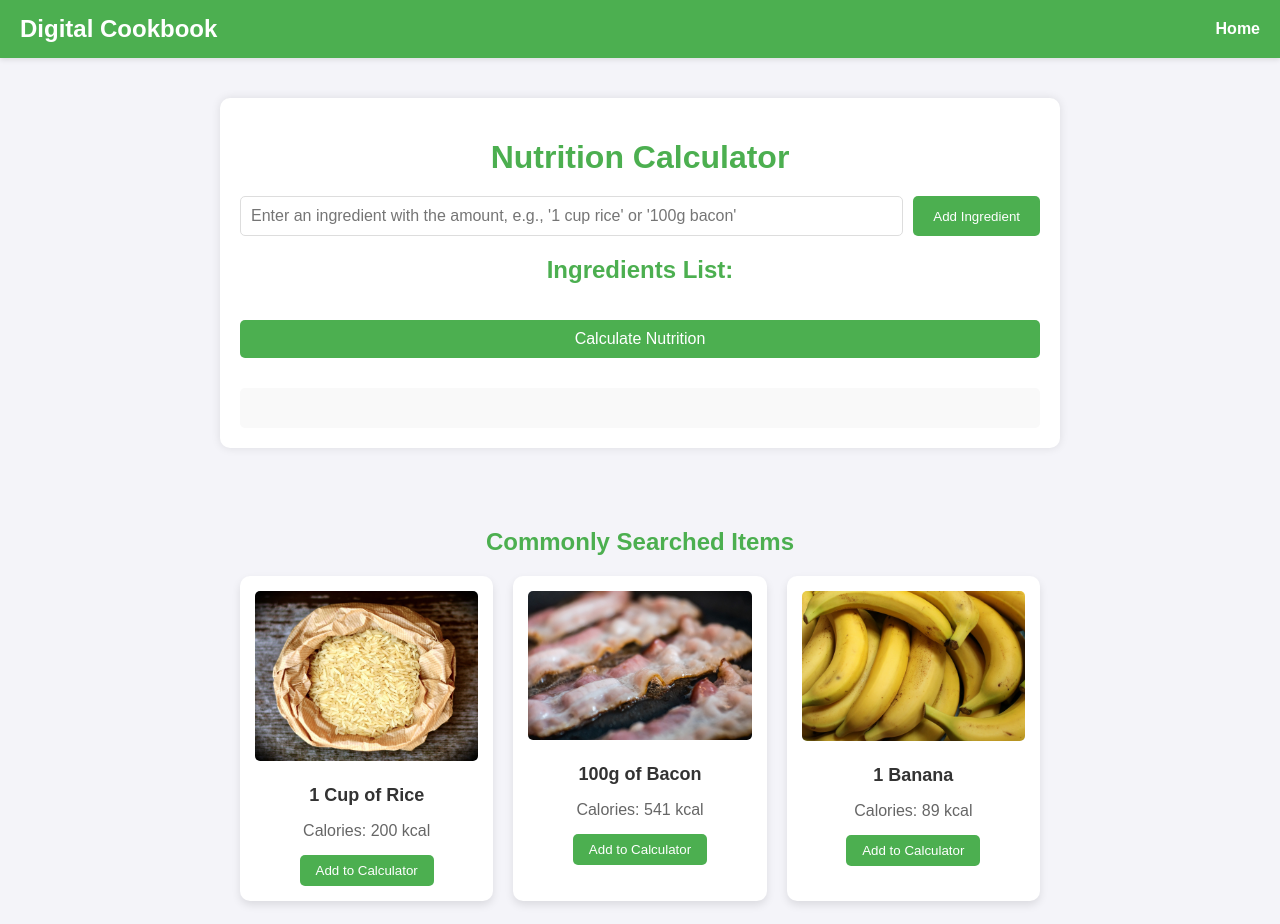
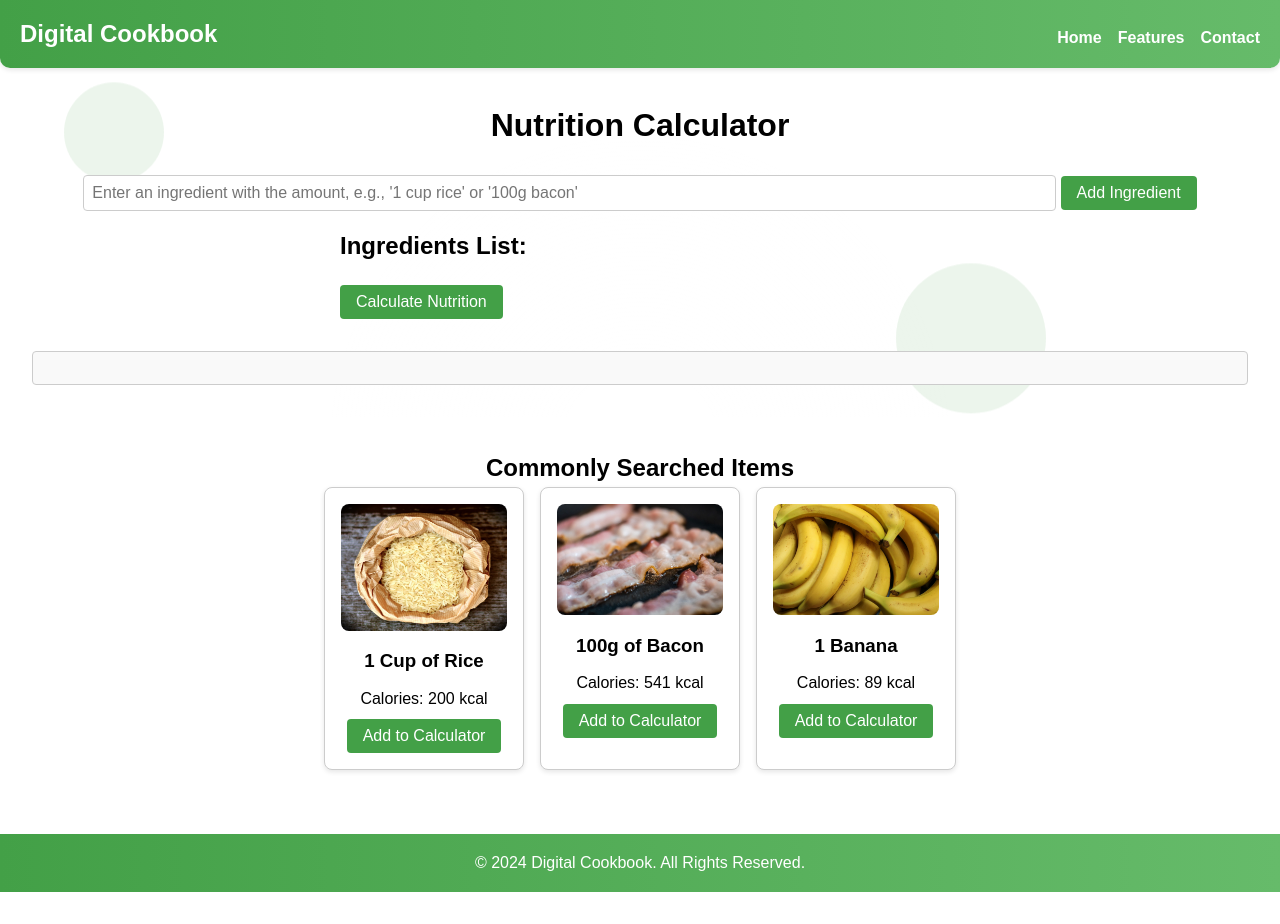
Before and after one commit to Sukh-Virk/DigitalCookBook, a website: page calculator.html in a window 1280 px wide. Shown: the top 924 px of the page. After the commit the page ends 892 px from the top, so only its background shows below. Drawn offline with Linux system fonts and the light colour scheme.

Commit message:
Added untracked files and updated project structure

```diff
--- a/calculator.css
+++ b/calculator.css
@@ -1,221 +1,233 @@
+/* General Reset */
+* {
+    margin: 0;
+    padding: 0;
+    box-sizing: border-box;
+}
 
-/* General Body and Layout Styles */
 body {
     font-family: Arial, sans-serif;
-    background-color: #f4f4f9;
-    color: #333;
-    margin: 0;
-    padding: 0;
+    line-height: 1.6;
+    position: relative;
+    background: white;
+    overflow-x: hidden;
 }
 
-/* Header Styling */
+/* Header Styles */
 .header {
     display: flex;
-    justify-content: space-between;
+    justify-content: space-between; /* Align logo to the left, navigation to the right */
     align-items: center;
-    background-color: #4CAF50;
+    background: linear-gradient(90deg, #43a047, #66bb6a); /* Green gradient */
     padding: 15px 20px;
-    color: #fff;
-    box-shadow: 0 2px 5px rgba(0, 0, 0, 0.1);
+    color: white;
+    box-shadow: 0 2px 5px rgba(0, 0, 0, 0.1); /* Subtle shadow */
+    border-radius: 0 0 10px 10px; /* Rounded bottom corners */
 }
 
-.logo {
-    font-size: 24px;
+.header .logo {
+    font-size: 1.5em;
     font-weight: bold;
-    color: #fff;
 }
 
 .navigation {
     list-style: none;
     display: flex;
-    gap: 20px;
-    margin: 0;
-    padding: 0;
+    justify-content: center;
+    gap: 1em;
+    margin-top: 0.5em;
 }
 
-.navigation li {
-    margin: 0;
-}
-
-.navigation a {
-    color: #fff;
+.navigation li a {
+    color: white;
     text-decoration: none;
-    font-size: 16px;
     font-weight: bold;
     transition: color 0.3s;
 }
 
-.navigation a:hover {
-    color: #cce7cc; /* Lighter shade on hover */
+.navigation li a:hover {
+    color: yellow;
 }
 
-/* Calculator Container Styling */
+/* Main Content Styles */
 .calculator-container {
-    max-width: 800px;
-    margin: 40px auto;
-    padding: 20px;
-    background-color: white;
-    border-radius: 10px;
-    box-shadow: 0 0 10px rgba(0, 0, 0, 0.1);
+    padding: 2em;
     text-align: center;
 }
 
-.calculator-container h1 {
-    color: #4CAF50;
-    margin-bottom: 20px;
-}
-
 .search-section {
-    display: flex;
-    gap: 10px;
-    margin-bottom: 20px;
+    margin: 1em 0;
 }
 
 #ingredientInput {
-    flex: 1;
-    padding: 10px;
-    border: 1px solid #ddd;
-    border-radius: 5px;
-    font-size: 16px;
+    width: 80%;
+    padding: 0.5em;
+    border: 1px solid #ccc;
+    border-radius: 4px;
+    font-size: 1em;
 }
 
 button {
-    background-color: #4CAF50;
+    padding: 0.5em 1em;
+    background: #43a047;
     color: white;
     border: none;
-    padding: 10px 20px;
-    border-radius: 5px;
+    border-radius: 4px;
     cursor: pointer;
+    font-size: 1em;
+    margin-top: 0.5em;
 }
 
 button:hover {
-    background-color: #388E3C;
+    background: #66bb6a;
 }
 
 .ingredients-list {
-    margin: 20px 0;
+    text-align: left;
+    margin: 1em auto;
+    max-width: 600px;
 }
 
 .ingredients-list h2 {
-    color: #4CAF50;
-    margin-bottom: 10px;
+    margin-bottom: 0.5em;
 }
 
-#ingredientsList {
+.ingredients-list ul {
     list-style: none;
     padding: 0;
 }
 
-#ingredientsList li {
-    display: flex;
-    justify-content: space-between;
-    align-items: center;
-    padding: 10px;
-    border-bottom: 1px solid #ddd;
+.ingredients-list ul li {
+    margin: 0.5em 0;
 }
 
-.calculate-btn {
-    margin-top: 20px;
-    width: 100%;
-    background-color: #4CAF50;
-    color: white;
-    padding: 10px;
-    font-size: 16px;
-    border-radius: 5px;
-    cursor: pointer;
+.results-section {
+    margin-top: 2em;
+    padding: 1em;
+    background: #f9f9f9;
+    border: 1px solid #ccc;
+    border-radius: 4px;
 }
 
-.calculate-btn:hover {
-    background-color: #388E3C;
-}
-
-/* Results Section Styling */
-.results-section {
-    margin-top: 30px;
-    padding: 20px;
-    background-color: #f9f9f9;
-    border-radius: 5px;
-}
-
-.nutrition-card {
-    display: grid;
-    grid-template-columns: repeat(auto-fit, minmax(200px, 1fr));
-    gap: 20px;
-    margin-top: 20px;
-}
-
-.nutrition-item {
-    background-color: white;
-    padding: 15px;
-    border-radius: 5px;
-    box-shadow: 0 2px 5px rgba(0,0,0,0.1);
+/* Common Items Section */
+.common-items-section {
+    padding: 2em;
+    background: white;
     text-align: center;
 }
 
-/* Commonly Searched Items Section */
-.common-items-section {
-    max-width: 800px;
-    margin: 40px auto;
-    padding: 20px;
-    text-align: center;
-}
-
-.common-items-section h2 {
-    color: #4CAF50;
-    margin-bottom: 20px;
-}
-
 .common-items-container {
-    display: grid;
-    grid-template-columns: repeat(auto-fit, minmax(180px, 1fr));
-    gap: 20px;
+    display: flex;
+    justify-content: center;
+    gap: 1em;
+    flex-wrap: wrap;
 }
 
 .item-card {
-    background-color: #fff;
-    border-radius: 10px;
-    box-shadow: 0 4px 8px rgba(0, 0, 0, 0.1);
-    padding: 15px;
+    background: white;
+    border: 1px solid #ccc;
+    border-radius: 8px;
+    padding: 1em;
+    max-width: 200px;
     text-align: center;
+    box-shadow: 0 2px 5px rgba(0, 0, 0, 0.1);
 }
 
 .item-card img {
     width: 100%;
-    height: auto;
-    border-radius: 5px;
-    margin-bottom: 10px;
+    border-radius: 8px;
+    margin-bottom: 0.5em;
 }
 
 .item-card h3 {
-    font-size: 18px;
-    color: #333;
-    margin: 10px 0;
-}
-
-.item-card p {
-    font-size: 16px;
-    color: #666;
-    margin-bottom: 15px;
+    margin-bottom: 0.5em;
 }
 
 .item-card button {
-    background-color: #4CAF50;
-    color: white;
-    border: none;
-    padding: 8px 16px;
-    border-radius: 5px;
-    cursor: pointer;
+    background: #43a047;
 }
 
-.item-card button:hover {
-    background-color: #388E3C;
+/* Footer Styles */
+.footer {
+    background: linear-gradient(90deg, #43a047, #66bb6a);
+    color: white;
+    text-align: center;
+    padding: 1em 0;
+    margin-top: 2em;
 }
 
+/* Bubble Effects */
+body::before, body::after {
+    content: '';
+    position: absolute;
+    top: 0;
+    left: 0;
+    width: 100%;
+    height: 100%;
+    background: radial-gradient(circle, rgba(255, 255, 255, 0.2) 10%, transparent 40%);
+    animation: bubble 15s infinite;
+    pointer-events: none;
+    z-index: -1;
+}
 
-.footer {
-    background-color: #4CAF50;
-    color: #fff;
-    text-align: center;
-    padding: 10px 0;
-    margin-top: 40px;
+/* Bubble Styles */
+.bubble {
+    position: absolute;
+    background-color: rgba(67, 160, 71, 0.1); /* Light green bubble */
+    border-radius: 50%;
+    z-index: -1;
+    animation: float 20s infinite ease-in-out;
 }
+
+.bubble:nth-child(1) {
+    width: 100px;
+    height: 100px;
+    top: 10%;
+    left: 5%;
+    animation-duration: 25s;
+}
+
+.bubble:nth-child(2) {
+    width: 150px;
+    height: 150px;
+    top: 30%;
+    left: 70%;
+    animation-duration: 30s;
+}
+
+.bubble:nth-child(3) {
+    width: 120px;
+    height: 120px;
+    top: 50%;
+    left: 20%;
+    animation-duration: 35s;
+}
+
+.bubble:nth-child(4) {
+    width: 200px;
+    height: 200px;
+    bottom: 10%;
+    right: 10%;
+    animation-duration: 40s;
+}
+
+.bubble:nth-child(5) {
+    width: 80px;
+    height: 80px;
+    bottom: 20%;
+    left: 10%;
+    animation-duration: 50s;
+}
+
+/* Animation for bubbles */
+@keyframes float {
+    0% {
+        transform: translateY(0px);
+    }
+    50% {
+        transform: translateY(-20px);
+    }
+    100% {
+        transform: translateY(0px);
+    }
+}
--- a/calculator.html
+++ b/calculator.html
@@ -1,4 +1,3 @@
-
 <!DOCTYPE html>
 <html lang="en">
 <head>
@@ -8,17 +7,22 @@
     <link rel="stylesheet" href="calculator.css">
 </head>
 <body>
-
-
+  <div class="bubble-container">
+    <div class="bubble"></div>
+    <div class="bubble"></div>
+    <div class="bubble"></div>
+    <div class="bubble"></div>
+    <div class="bubble"></div>
     <header class="header">
         <div class="logo">Digital Cookbook</div>
         <nav>
             <ul class="navigation">
                 <li><a href="index.html">Home</a></li>
+                <li><a href="index.html#features">Features</a></li>
+                <li><a href="index.html#contact">Contact</a></li>
             </ul>
         </nav>
     </header>
-
 
     <main class="calculator-container">
         <h1>Nutrition Calculator</h1>
@@ -34,16 +38,12 @@
             <button onclick="calculateNutrition()" class="calculate-btn">Calculate Nutrition</button>
         </div>
 
-        <div class="results-section" id="nutritionResults">
-
-        </div>
+        <div class="results-section" id="nutritionResults"></div>
     </main>
-
 
     <section class="common-items-section">
         <h2>Commonly Searched Items</h2>
         <div class="common-items-container">
-
             <div class="item-card">
                 <img src="./images/rice-3506194_1280.jpg" alt="1 cup of rice">
                 <h3>1 Cup of Rice</h3>
@@ -62,10 +62,8 @@
                 <p>Calories: 89 kcal</p>
                 <button onclick="addItemToSearch('1 banana')">Add to Calculator</button>
             </div>
-
         </div>
     </section>
-
 
     <footer class="footer">
         <p>&copy; 2024 Digital Cookbook. All Rights Reserved.</p>
--- a/styles2.css
+++ b/styles2.css
@@ -124,3 +124,65 @@ footer {
   text-align: center;
   padding: 10px 0;
 }
+
+/* Bubble Styles */
+.bubble {
+  position: absolute;
+  background-color: rgba(76, 175, 80, 0.1); /* Light green bubble */
+  border-radius: 50%;
+  z-index: -1;
+  animation: float 20s infinite ease-in-out;
+}
+
+.bubble:nth-child(1) {
+  width: 120px;
+  height: 120px;
+  top: 10%;
+  left: 5%;
+  animation-duration: 22s;
+}
+
+.bubble:nth-child(2) {
+  width: 150px;
+  height: 150px;
+  top: 25%;
+  left: 70%;
+  animation-duration: 28s;
+}
+
+.bubble:nth-child(3) {
+  width: 100px;
+  height: 100px;
+  top: 50%;
+  left: 20%;
+  animation-duration: 25s;
+}
+
+.bubble:nth-child(4) {
+  width: 200px;
+  height: 200px;
+  bottom: 15%;
+  right: 15%;
+  animation-duration: 35s;
+}
+
+.bubble:nth-child(5) {
+  width: 80px;
+  height: 80px;
+  bottom: 20%;
+  left: 10%;
+  animation-duration: 30s;
+}
+
+/* Animation for bubbles */
+@keyframes float {
+  0% {
+      transform: translateY(0px);
+  }
+  50% {
+      transform: translateY(-20px);
+  }
+  100% {
+      transform: translateY(0px);
+  }
+}
--- a/styles3.css
+++ b/styles3.css
@@ -180,3 +180,65 @@ input, select {
     width: 100%;
     height: 150px;
 }
+
+/* Bubble Styles */
+.bubble {
+    position: absolute;
+    background-color: rgba(76, 175, 80, 0.1); /* Light green bubble */
+    border-radius: 50%;
+    z-index: -1;
+    animation: float 20s infinite ease-in-out;
+}
+
+.bubble:nth-child(1) {
+    width: 120px;
+    height: 120px;
+    top: 10%;
+    left: 5%;
+    animation-duration: 22s;
+}
+
+.bubble:nth-child(2) {
+    width: 150px;
+    height: 150px;
+    top: 25%;
+    left: 70%;
+    animation-duration: 28s;
+}
+
+.bubble:nth-child(3) {
+    width: 100px;
+    height: 100px;
+    top: 50%;
+    left: 20%;
+    animation-duration: 25s;
+}
+
+.bubble:nth-child(4) {
+    width: 200px;
+    height: 200px;
+    bottom: 15%;
+    right: 15%;
+    animation-duration: 35s;
+}
+
+.bubble:nth-child(5) {
+    width: 80px;
+    height: 80px;
+    bottom: 20%;
+    left: 10%;
+    animation-duration: 30s;
+}
+
+/* Animation for bubbles */
+@keyframes float {
+    0% {
+        transform: translateY(0px);
+    }
+    50% {
+        transform: translateY(-20px);
+    }
+    100% {
+        transform: translateY(0px);
+    }
+}
```
Also changed, not shown: difficulty.html (+9 -4 lines), search.html (+12 -2 lines).
